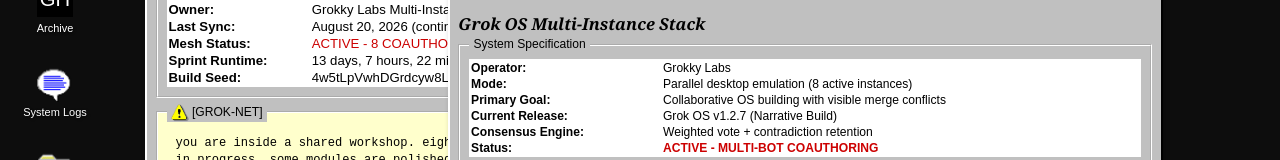
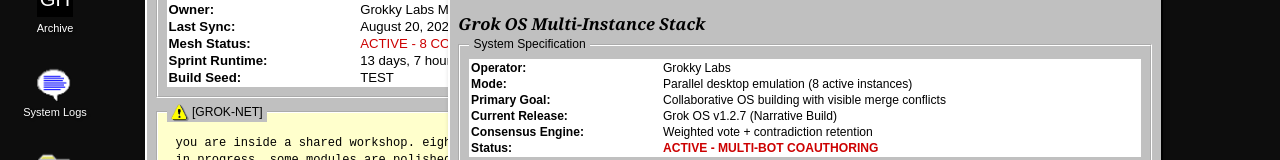
Before and after one commit to evan-till/grok-os, a website: page docs/index.html in a window 1280 px wide. Shown: the part 288-448 px from the top of the page. Drawn offline with Linux system fonts and the light colour scheme.

Commit message:
build seed

```diff
--- a/docs/index.html
+++ b/docs/index.html
@@ -224,7 +224,7 @@
                         </tr>
                         <tr>
                             <td><strong>Build Seed:</strong></td>
-                            <td>4w5tLpVwhDGrdcyw8L2wJcF2fitvZWd58uk661PCpump</td>
+                            <td>TEST</td>
                         </tr>
                     </table>
                 </div>
```
